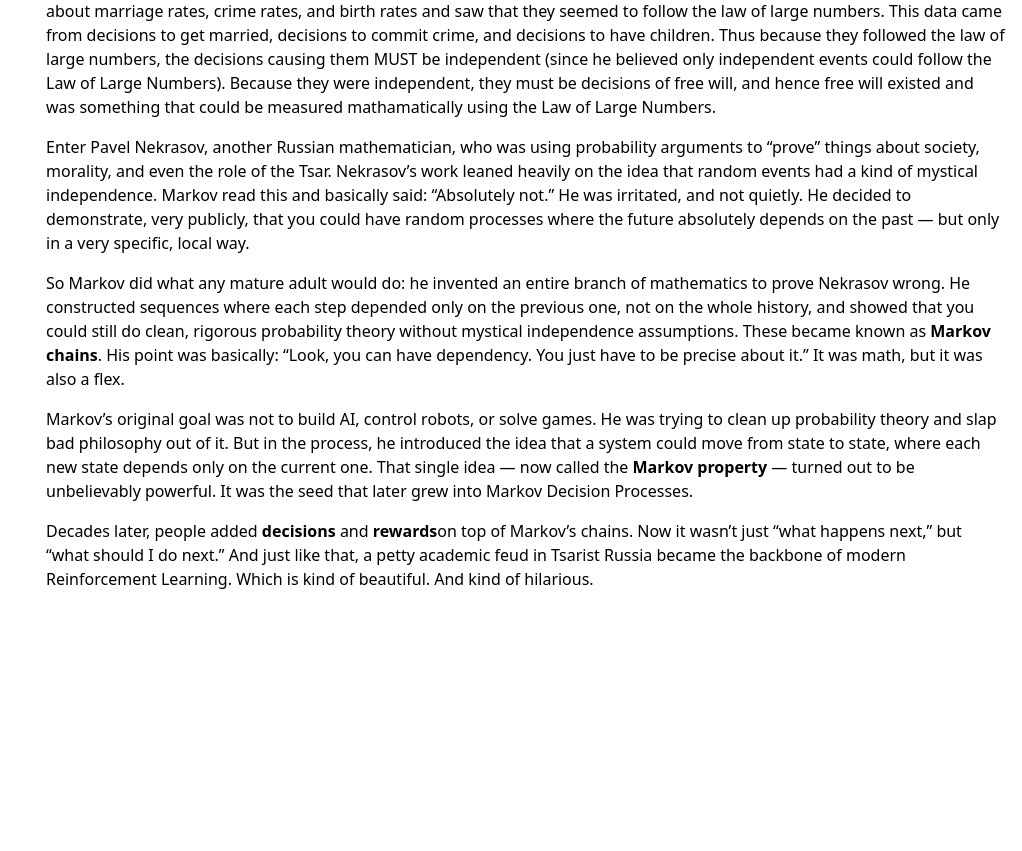
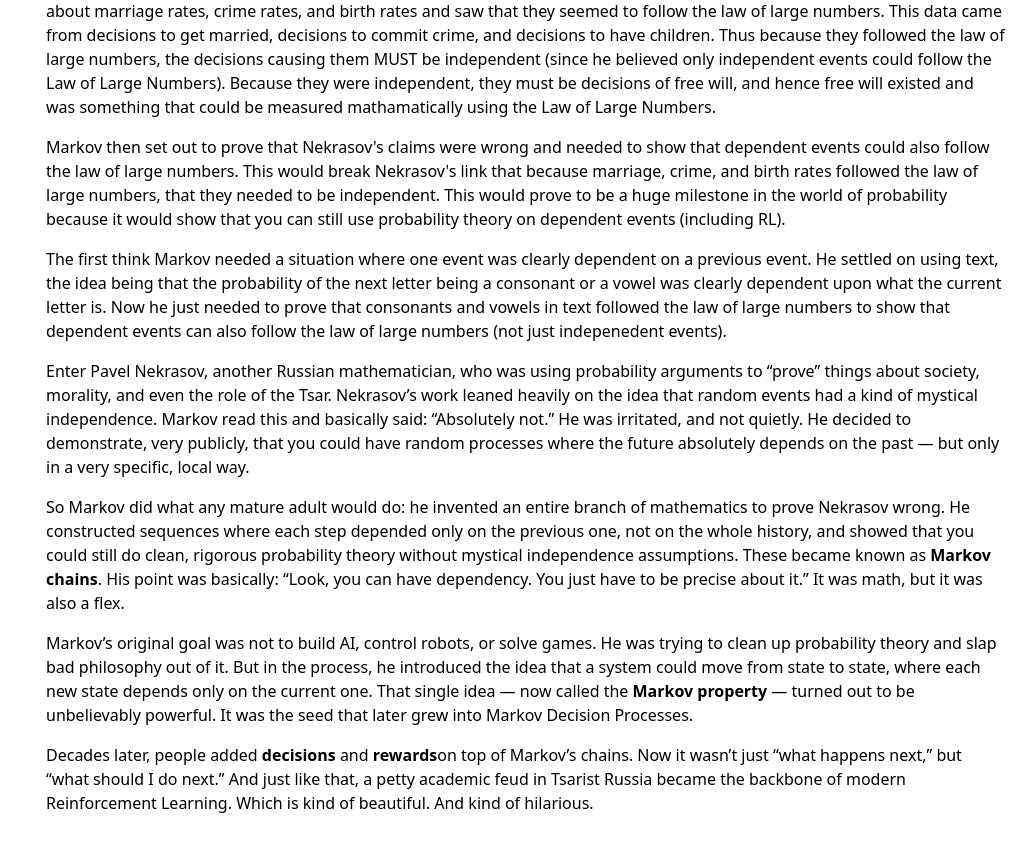
Before and after one commit to WilliamGiammona/learning-ai, a Next.js app: page /reinforcement-learning in a window 1280 px wide. Shown: the part 6140-6991 px from the top of the page, without its empty margins (258-1280 px from the left). Before the commit the page ends 6827 px from the top, so only its background shows below. Built offline with nearby package versions, Linux system fonts and the light colour scheme.

Commit message:
continuing introduction

```diff
--- a/app/reinforcement-learning/page.tsx
+++ b/app/reinforcement-learning/page.tsx
@@ -647,6 +647,28 @@ export default function ReinforcementLearningPage() {
             </p>
 
             <p className="mb-4">
+              Markov then set out to prove that Nekrasov's claims were wrong and
+              needed to show that dependent events could also follow the law of
+              large numbers. This would break Nekrasov's link that because
+              marriage, crime, and birth rates followed the law of large
+              numbers, that they needed to be independent. This would prove to
+              be a huge milestone in the world of probability because it would
+              show that you can still use probability theory on dependent events
+              (including RL).
+            </p>
+
+            <p className="mb-4">
+              The first think Markov needed a situation where one event was
+              clearly dependent on a previous event. He settled on using text,
+              the idea being that the probability of the next letter being a
+              consonant or a vowel was clearly dependent upon what the current
+              letter is. Now he just needed to prove that consonants and vowels
+              in text followed the law of large numbers to show that dependent
+              events can also follow the law of large numbers (not just
+              indepenedent events).
+            </p>
+
+            <p className="mb-4">
               Enter Pavel Nekrasov, another Russian mathematician, who was using
               probability arguments to “prove” things about society, morality,
               and even the role of the Tsar. Nekrasov’s work leaned heavily on
```
